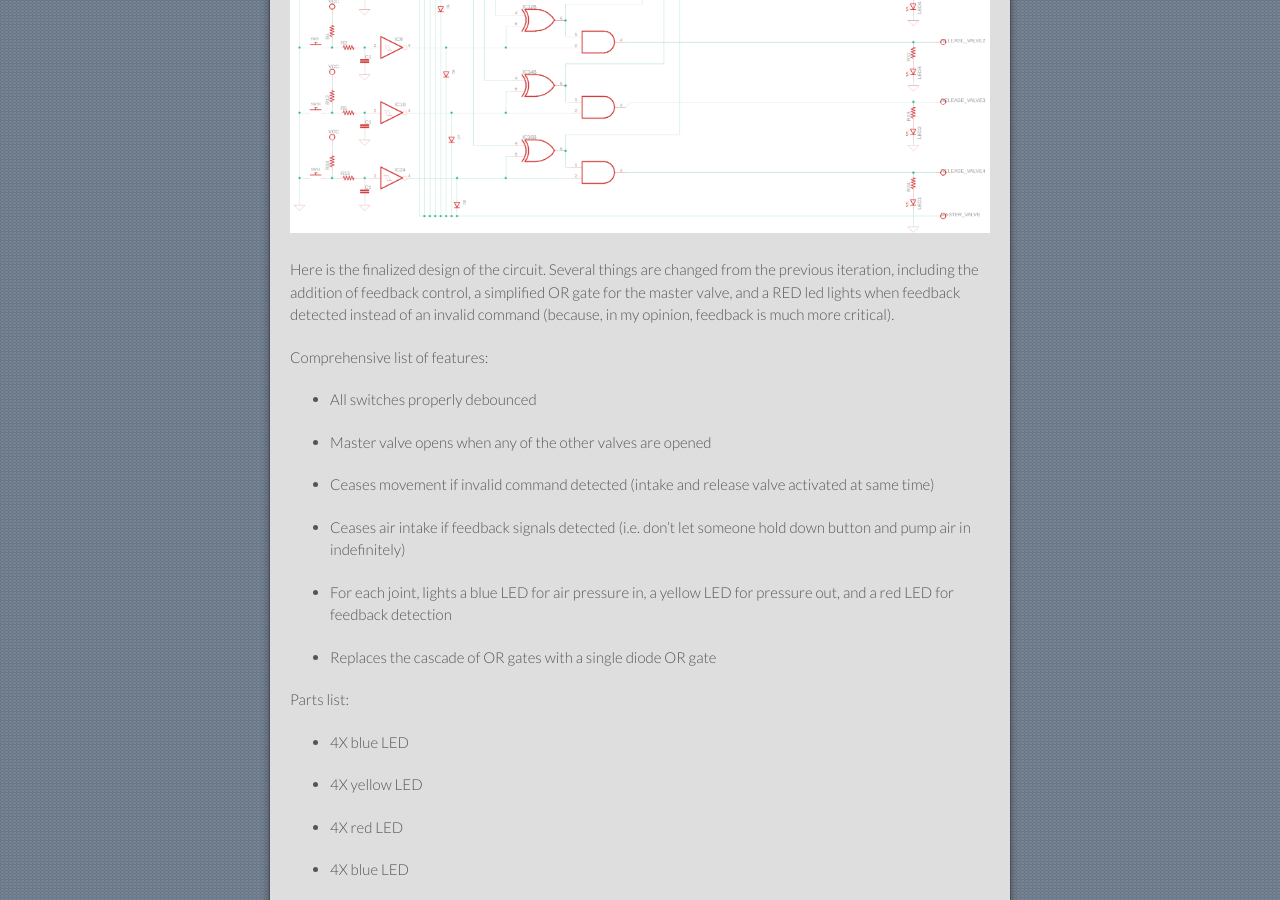
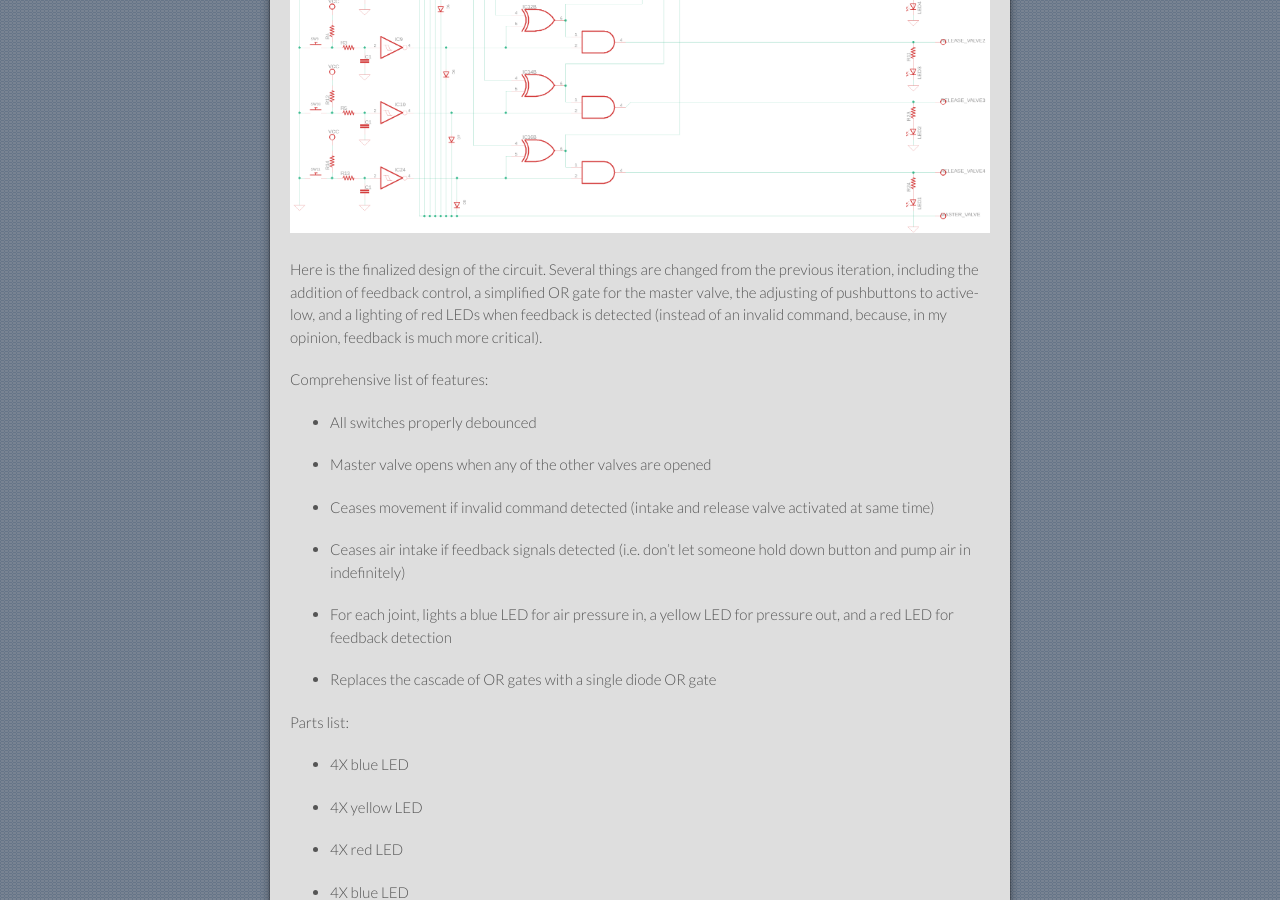
Before and after one commit to kem406/ENSC-E123, a Jekyll site: the page built from index.md, in a window 1280 px wide and 900 px high, scrolled down 4308 px. Built offline with Jekyll 4.4.1, drawn with Linux system fonts in a browser that asks for light colours.

Commit message:
Update index.md

```diff
--- a/index.md
+++ b/index.md
@@ -81,7 +81,7 @@ Goals for the final project submission:
 
 [<img src="ensc_final.png" alt="Final Project">](https://kem406.github.io/ENSC-E123/ensc_final.png)
 
-Here is the finalized design of the circuit. Several things are changed from the previous iteration, including the addition of feedback control, a simplified OR gate for the master valve, and a RED led lights when feedback detected instead of an invalid command (because, in my opinion, feedback is much more critical).
+Here is the finalized design of the circuit. Several things are changed from the previous iteration, including the addition of feedback control, a simplified OR gate for the master valve, the adjusting of pushbuttons to active-low, and a lighting of red LEDs when feedback is detected (instead of an invalid command, because, in my opinion, feedback is much more critical).
 
 Comprehensive list of features:
 
```
